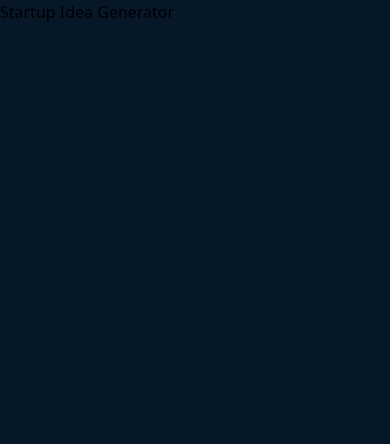
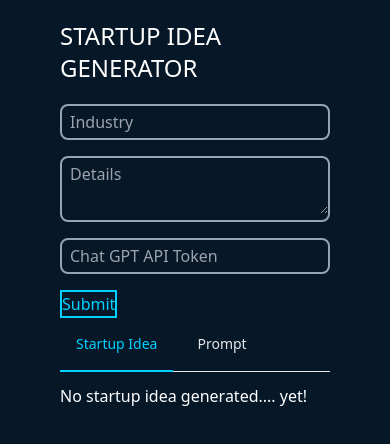
Before and after one commit to bkubick/startup-idea-generator, a React app in the folder startup-idea-generator/: page / in a window 390 px wide. Shown: the top 444 px of the page. Built offline with nearby package versions, Linux system fonts and the light colour scheme.

Commit message:
Move and add views to house the startup idea generator react views

```diff
--- a/startup-idea-generator/src/index.tsx
+++ b/startup-idea-generator/src/index.tsx
@@ -1,7 +1,7 @@
 import React from 'react';
 import ReactDOM from 'react-dom/client';
 
-import App from './components/App';
+import App from './views/App';
 
 import '../public/index.css';
 
--- a/startup-idea-generator/src/components/App.tsx
+++ b/startup-idea-generator/src/views/App.tsx
@@ -1,4 +1,6 @@
 import React from 'react';
+
+import StartupIdeaGenerator from './startup-idea-generator';
 
 
 interface Props {}
@@ -17,7 +19,7 @@ class App extends React.Component<Props, State> {
     render() {
         return (
             <div id='app' className='container mx-auto h-screen flex'>
-              Startup Idea Generator
+              <StartupIdeaGenerator />
             </div>
         )
     }
--- /dev/null
+++ b/startup-idea-generator/src/views/startup-idea-generator.tsx
@@ -0,0 +1,128 @@
+import React, { ReactElement } from 'react';
+
+import IdeaGeneratorForm from './idea-generator-form';
+import { Tab, TopNav } from 'src/components/navigation';
+
+import { generateIdeaPrompt } from 'src/utils/prompt-generator';
+
+
+interface Props {}
+
+
+/**
+ * The state for the startup idea generator.
+ *
+ * @property generatedStartupIdea   The generated startup idea.
+ * @property currentTab   The current tab.
+ * @property generating   Whether or not the startup idea is being generated.
+ */
+interface State {
+    generatedStartupIdea: string;
+    currentTab: Tab;
+    generating: boolean;
+}
+
+
+/**
+ * The startup idea generator.
+ */
+class StartupIdeaGenerator extends React.Component<Props, State> {
+
+    /**
+     * The tabs for the startup idea generator.
+     */
+    tabs: Tab[] = [
+        { name: 'Startup Idea', id: 'startup-idea' },
+        { name: 'Prompt', id: 'prompt' },
+    ]
+
+    constructor(props: Props) {
+        super(props);
+
+        this.state = {
+            generatedStartupIdea: '',
+            currentTab: this.tabs[0],
+            generating: false,
+        };
+
+        this.setActiveTab = this.setActiveTab.bind(this);
+    }
+
+    /**
+     * Generates the startup idea text display.
+     * Default text is 'No startup idea generated.... yet!'
+     *
+     * @returns The startup idea text display.
+     */
+    get generateStartupIdeaTextDisplay(): ReactElement[] {
+        if (this.state.generating) {
+            return [
+                <div role="status" className="justify-center flex my-10">
+                    <svg aria-hidden="true" className="w-10 h-10 mr-2 text-gray-400 animate-spin dark:text-gray-600 fill-primary" viewBox="0 0 100 101" fill="none" xmlns="http://www.w3.org/2000/svg">
+                        <path d="M100 50.5908C100 78.2051 77.6142 100.591 50 100.591C22.3858 100.591 0 78.2051 0 50.5908C0 22.9766 22.3858 0.59082 50 0.59082C77.6142 0.59082 100 22.9766 100 50.5908ZM9.08144 50.5908C9.08144 73.1895 27.4013 91.5094 50 91.5094C72.5987 91.5094 90.9186 73.1895 90.9186 50.5908C90.9186 27.9921 72.5987 9.67226 50 9.67226C27.4013 9.67226 9.08144 27.9921 9.08144 50.5908Z" fill="currentColor"/>
+                        <path d="M93.9676 39.0409C96.393 38.4038 97.8624 35.9116 97.0079 33.5539C95.2932 28.8227 92.871 24.3692 89.8167 20.348C85.8452 15.1192 80.8826 10.7238 75.2124 7.41289C69.5422 4.10194 63.2754 1.94025 56.7698 1.05124C51.7666 0.367541 46.6976 0.446843 41.7345 1.27873C39.2613 1.69328 37.813 4.19778 38.4501 6.62326C39.0873 9.04874 41.5694 10.4717 44.0505 10.1071C47.8511 9.54855 51.7191 9.52689 55.5402 10.0491C60.8642 10.7766 65.9928 12.5457 70.6331 15.2552C75.2735 17.9648 79.3347 21.5619 82.5849 25.841C84.9175 28.9121 86.7997 32.2913 88.1811 35.8758C89.083 38.2158 91.5421 39.6781 93.9676 39.0409Z" fill="currentFill"/>
+                    </svg>
+                    <span className="sr-only">Loading...</span>
+                </div>
+            ];
+        }
+
+        const text: string = this.state.generatedStartupIdea || 'No startup idea generated.... yet!';
+
+        return text.split(/\n/).map((line, index) => {
+            return <React.Fragment key={index}>{line}<br/></React.Fragment>
+        });
+    }
+
+    /**
+     * Sets the active tab.
+     *
+     * @param tab The tab to set as active.
+     */
+    setActiveTab(tab: Tab) {
+        this.setState({
+            currentTab: tab,
+        });
+    }
+
+    /**
+     * The render method for the startup idea generator.
+     *
+     * @returns The startup idea generator.
+     */
+    render(): ReactElement {
+        return (
+          <div className="text-white w-full px-10">
+            <div className='grid lg:grid-cols-12'>
+                <div className='col-span-5 lg:overflow-hidden flex'>
+                    <div className='overflow-y-scroll no-scrollbar px-5'>
+                        <div className='lg:h-screen'>
+                            <h1 className='sticky top-0 backdrop-blur z-10 uppercase text-2xl font-medium py-5'>
+                                Startup Idea Generator
+                            </h1>
+                            <IdeaGeneratorForm />
+                        </div>
+                    </div>
+                </div>
+                <div className='col-span-7 lg:overflow-hidden'>
+                    <div className='overflow-y-scroll no-scrollbar px-5'>
+                        <div className='lg:h-screen'>
+                            <TopNav tabs={ this.tabs } activeTab={ this.state.currentTab } setActiveTab={ this.setActiveTab }></TopNav>
+
+                            <div id={ this.tabs[0].id } className={`py-3 h-auto ${this.tabs[0].id === this.state.currentTab.id ? "visible" : "hidden"}`}>
+                                { this.generateStartupIdeaTextDisplay }
+                            </div>
+                            <div id={ this.tabs[1].id } className={`py-3 h-auto ${this.tabs[1].id === this.state.currentTab.id ? "visible" : "hidden"}`}>
+                            { generateIdeaPrompt().split(/\n/).map((line, index) => <React.Fragment key={index}>{line}<br/></React.Fragment>) }
+                            </div>
+                        </div>
+                    </div>
+                </div>
+            </div>
+          </div>
+        );
+      }
+};
+
+
+export default StartupIdeaGenerator;
```
